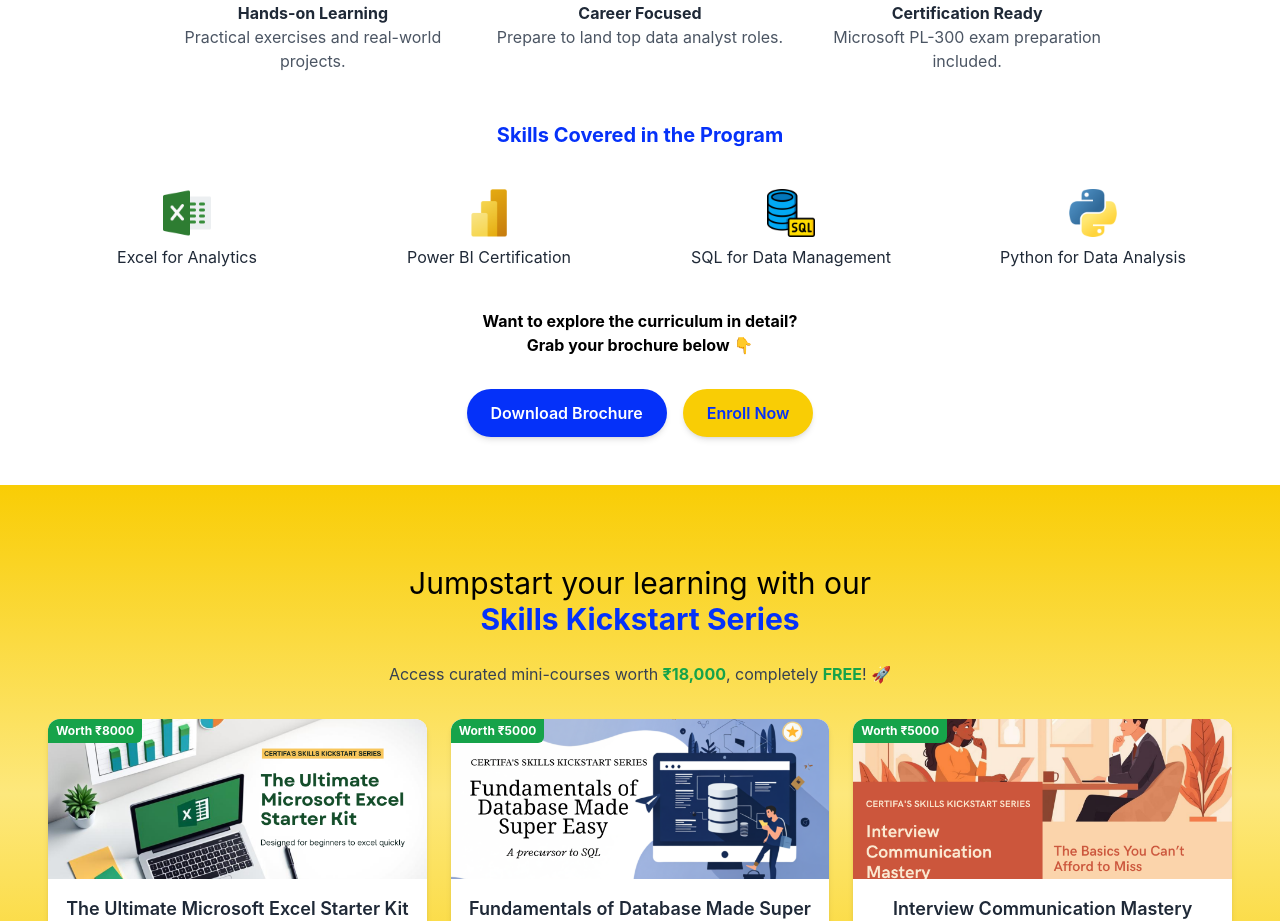
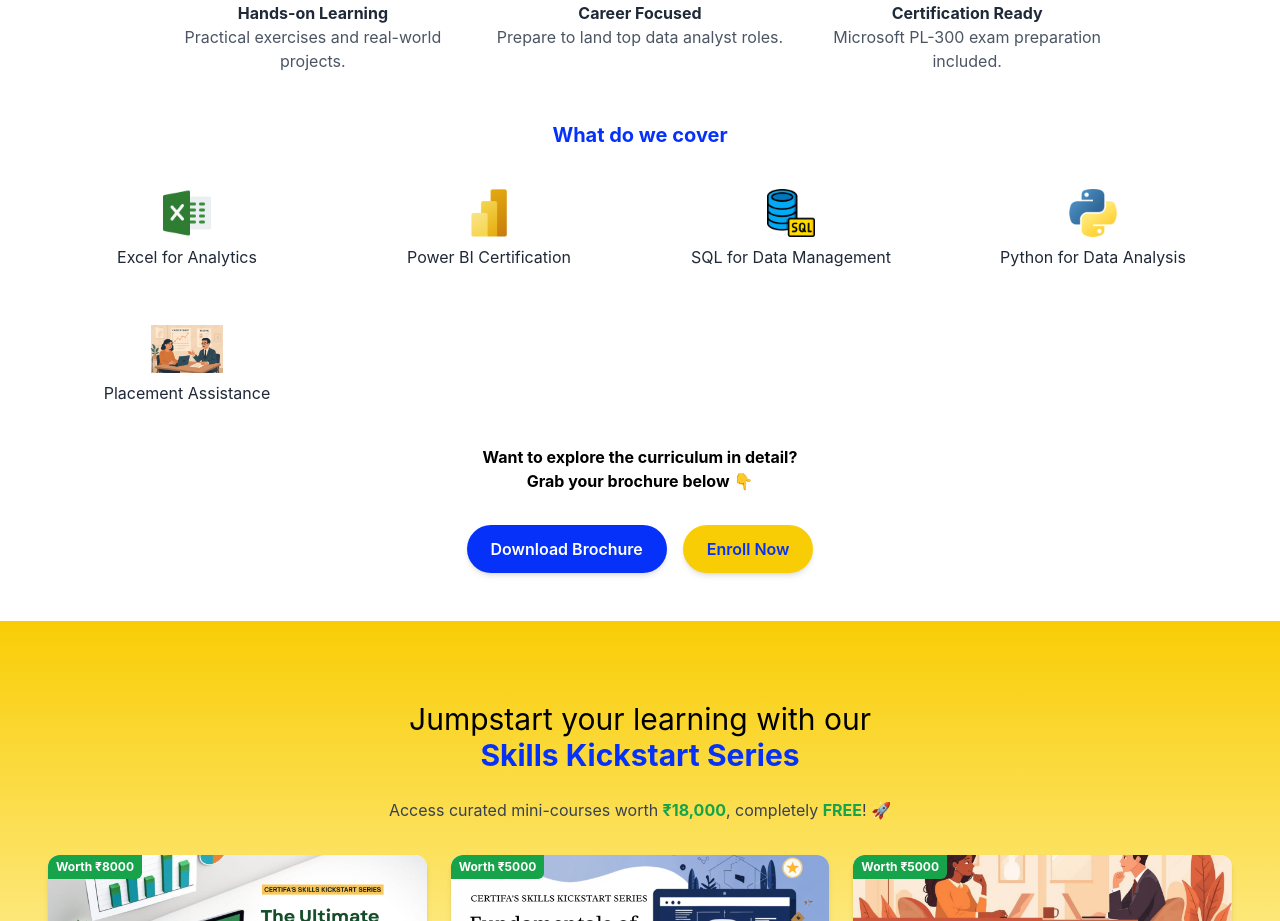
Before and after one commit to sanjeev699/certifa_rebel, a React (Create React App) app: page / in a window 1280 px wide. Shown: the part 4960-5881 px from the top of the page. Built offline with nearby package versions, Linux system fonts and the light colour scheme.

Commit message:
Update ProgramDetailsSection.jsx

```diff
--- a/src/components/ProgramDetailsSection.jsx
+++ b/src/components/ProgramDetailsSection.jsx
@@ -4,11 +4,12 @@ import CTAButton from "./CTAButton";
 import LeadFormModal from "./LeadFormModal";
 
 import heroImg from "../Assets/Data Analyst Pro Package (3).png";
+import bsLogo from "../Assets/business_stats.png";
 import excelLogo from "../Assets/excel.png";
 import powerBILogo from "../Assets/powerbi.png";
 import sqlLogo from "../Assets/database.png";
 import pythonLogo from "../Assets/python.png";
-import certificateImg from "../Assets/sample_cert1.png";
+import resumebuilding from "../Assets/resume building.jpg";
 
 // Assets
 import excelThumb from "../Assets/excel_thumb.png";
@@ -88,13 +89,14 @@ const ProgramDetailsSection = () => {
 {/* Skills Covered */}
  <div className="max-w-7xl mx-auto px-6 md:px-12 mt-12 mb-4">
   <h2 className="text-lg md:text-xl font-bold text-center text-brandBlue mb-6"> {/* reduced mb-8 -> 6 */}
-    Skills Covered in the Program
+    What do we cover
   </h2>
   <div className="grid grid-cols-1 sm:grid-cols-2 md:grid-cols-4 gap-6 justify-items-center">
     {[{logo: excelLogo, title: "Excel for Analytics"},
       {logo: powerBILogo, title: "Power BI Certification"},
       {logo: sqlLogo, title: "SQL for Data Management"},
-      {logo: pythonLogo, title: "Python for Data Analysis"}].map((topic, idx) => (
+      {logo: pythonLogo, title: "Python for Data Analysis"},
+      {logo: resumebuilding, title: "Placement Assistance"}].map((topic, idx) => (
       <div key={idx} className="bg-white rounded-lg p-4 flex flex-col items-center">
         <img src={topic.logo} alt={topic.title} className="h-12 mb-2" />
         <h3 className="text-gray-800 text-base text-center">{topic.title}</h3>
```
